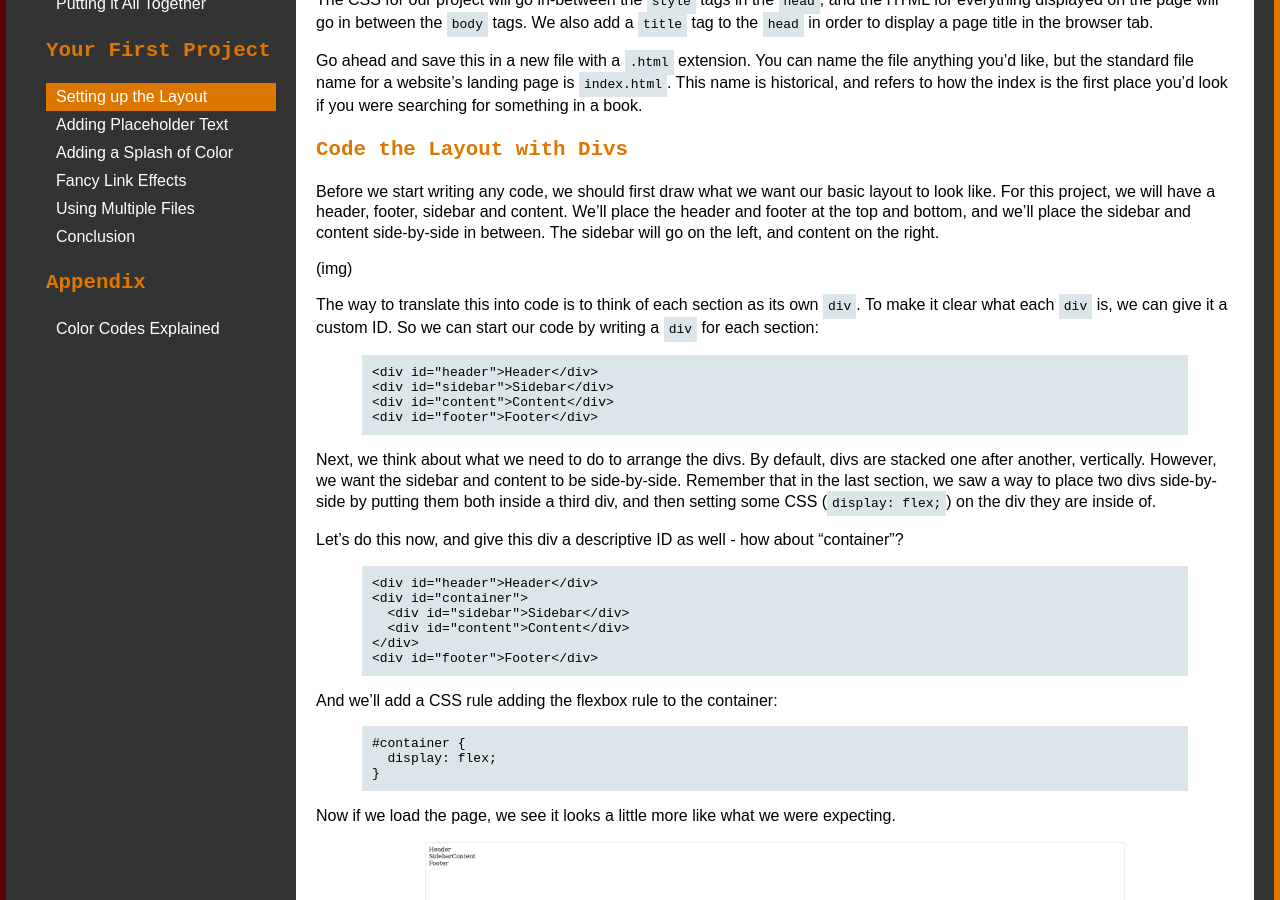
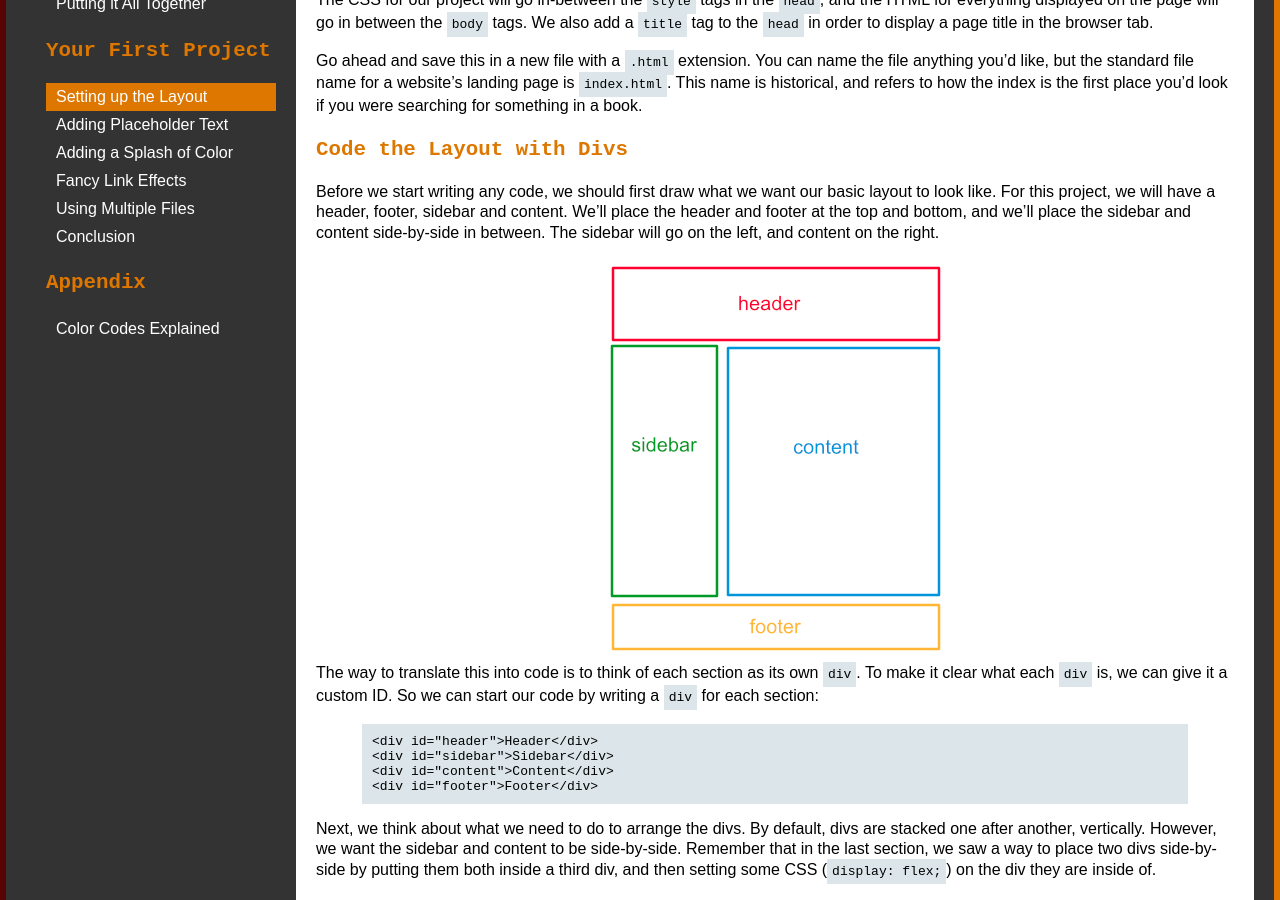
Before and after one commit to cheryllium/easy-html-css, a Jekyll site: the page built from _lessons/16-setting-up-the-layout.md, in a window 1280 px wide and 900 px high, scrolled down 617 px. Built offline with Jekyll 4.4.1, drawn with Linux system fonts in a browser that asks for light colours.

Commit message:
Add first lesson layout image

```diff
--- a/_lessons/16-setting-up-the-layout.md
+++ b/_lessons/16-setting-up-the-layout.md
@@ -35,7 +35,9 @@ Go ahead and save this in a new file with a `.html` extension. You can name the
 
 Before we start writing any code, we should first draw what we want our basic layout to look like. For this project, we will have a header, footer, sidebar and content. We'll place the header and footer at the top and bottom, and we'll place the sidebar and content side-by-side in between. The sidebar will go on the left, and content on the right.
 
-(img)
+<div style="text-align: center">
+  <img src="/assets/ch16_1.png" />
+</div>
 
 The way to translate this into code is to think of each section as its own `div`. To make it clear what each `div` is, we can give it a custom ID. So we can start our code by writing a `div` for each section:
 
```
Also changed, not shown: assets/ch16_1.png (added).
